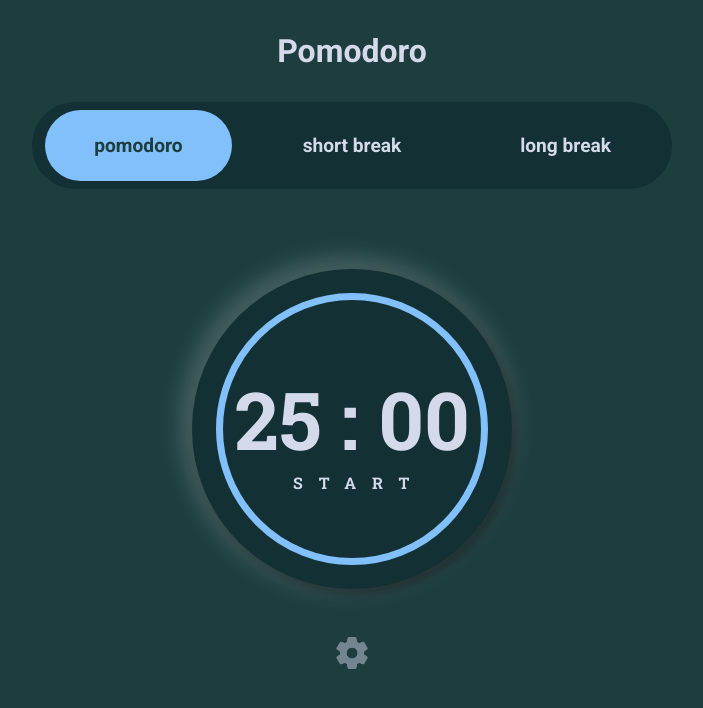
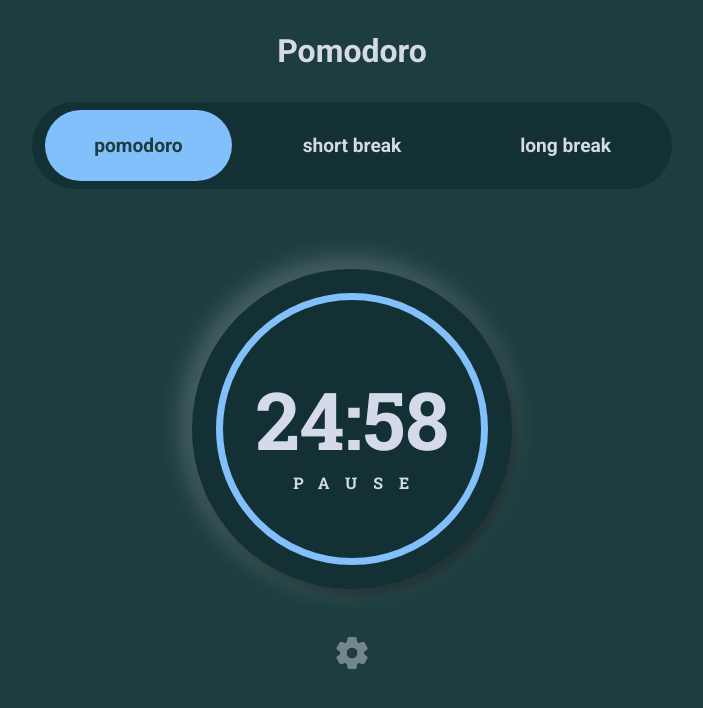
Before and after one commit to domingoacd/pomodoro, a React (Create React App) app: page / in a window 1280 px wide. Both pictures are taken after a click on the button "START". Shown: the top 708 px of the page, without its empty margins (288-991 px from the left). Built offline with nearby package versions, Linux system fonts and the light colour scheme.

Commit message:
Removed dependency error

```diff
--- a/src/components/app/App.jsx
+++ b/src/components/app/App.jsx
@@ -4,7 +4,11 @@ import Buttons from "../buttons/Buttons";
 import Timer from "../timer/Timer";
 import SettingsButton from "../settingsButton/SettingsButton";
 import Modal from "../modal/Modal";
-import { fetchUserConfig, getActiveTimerFromTimers } from "../../functions";
+import {
+  fetchUserConfig,
+  getActiveTimerFromTimers,
+  getInitialTime,
+} from "../../functions";
 import { TIMERS_INITIAL_STATE } from "../../constants";
 import { app } from "./app.module.scss";
 
@@ -12,10 +16,8 @@ const App = (props) => {
   const [showModal, setShowModal] = useState(false);
   const [userConfig, setUserConfig] = useState(fetchUserConfig());
   const [timers, setTimers] = useState([...TIMERS_INITIAL_STATE]);
-  const [currentTimer, setCurrentTimer] = useState({
-    ...TIMERS_INITIAL_STATE[0],
-  });
-
+  const [time, setTime] = useState(getInitialTime());
+  const [intervalId, setIntervalId] = useState(null);
   function closeModal() {
     setShowModal(false);
   }
@@ -37,6 +39,32 @@ const App = (props) => {
     setUserConfig({ ...newUserConfig });
   }
 
+  function startTimer() {
+    let currentTimer = timers.find((timer) => timer.active);
+    let currentMinutes = userConfig[currentTimer.id];
+    let currentSeconds = -1;
+
+    const intId = setInterval(() => {
+      if (currentSeconds > 0) {
+        currentSeconds = currentSeconds - 1;
+        setTime(
+          () =>
+            `${currentMinutes}:${
+              currentSeconds.toString().length < 2
+                ? "0" + currentSeconds
+                : currentSeconds
+            }`
+        );
+      } else {
+        currentSeconds = 59;
+        currentMinutes = currentMinutes - 1;
+        setTime(() => `${currentMinutes}:${currentSeconds}`);
+      }
+    }, 1000);
+
+    setIntervalId(intId);
+  }
+
   return (
     <div className={app}>
       <Modal
@@ -50,6 +78,8 @@ const App = (props) => {
       <Timer
         currentTimer={getActiveTimerFromTimers(timers)}
         userConfig={userConfig}
+        startTimer={startTimer}
+        currentTime={time}
       />
       <SettingsButton openModal={openModal} />
     </div>
--- a/src/components/timer/Timer.jsx
+++ b/src/components/timer/Timer.jsx
@@ -1,17 +1,38 @@
-import React from "react";
-import { timer, timer__inner, time, pause, blue, pink, green } from "./timer.module.scss";
+import React, { useState } from "react";
+import {
+  timer,
+  timer__inner,
+  time,
+  toggleTimer,
+  blue,
+  pink,
+  green
+} from "./timer.module.scss";
 
-const Timer = ({currentTimer, userConfig}) => {
+const Timer = ({ currentTimer, userConfig, startTimer, currentTime }) => {
+  const [showStartBtn, setShowStartBtn] = useState(true);
   const colorsMapper = {
     blue,
     pink,
-    green
+    green,
+  };
+
+  const runTimer = (e) => {
+    setShowStartBtn(false);
+    startTimer();
   }
+
   return (
     <div className={timer}>
       <div className={`${timer__inner} ${colorsMapper[userConfig.color]}`}>
-        <span className={time}>{userConfig[currentTimer.id] + ' : 00'}</span>
-        <button className={pause}>Start</button>
+        <span className={time}>{currentTime}</span>
+        {showStartBtn ? (
+          <button className={`${toggleTimer}`} onClick={runTimer}>
+            Start
+          </button>
+        ) : (
+          <button className={toggleTimer}>Pause</button>
+        )}
       </div>
     </div>
   );
--- a/src/components/timer/timer.module.scss
+++ b/src/components/timer/timer.module.scss
@@ -44,7 +44,7 @@
       color: variables.$text-primary;
     }
 
-    .pause {
+    .toggleTimer {
       font-size: 1rem;
       font-family: "Roboto Slab", serif;
       text-align: center;
--- a/src/constants/index.js
+++ b/src/constants/index.js
@@ -1,4 +1,5 @@
 export const STORAGE_NAME = "pomo_config";
+export const DEFAULT_TIMER = "pomodoro";
 export const BASE_CONFIG = Object.freeze({
   pomodoro: 25,
   short_break: 5,
--- a/src/functions/index.js
+++ b/src/functions/index.js
@@ -1,4 +1,4 @@
-import { BASE_CONFIG, STORAGE_NAME } from "../constants";
+import { BASE_CONFIG, STORAGE_NAME, DEFAULT_TIMER } from "../constants";
 
 export const fetchUserConfig = () => {
   const userConfig = localStorage.getItem(STORAGE_NAME) || BASE_CONFIG;
@@ -9,3 +9,16 @@ export const getActiveTimerFromTimers = (timers) => {
   const activeTimer = timers.find((timer) => timer.active);
   return { ...activeTimer };
 };
+
+export const getInitialTime = () => {
+  const config = fetchUserConfig();
+  return `${config[DEFAULT_TIMER]}:00`
+}
+
+export const convertMinutesToMilliseconds = (minutes) => {
+  return Number(minutes) * 60 * 1000;
+}
+
+export const convertMillisecondsToMinutes = (milliseconds) => {
+  return Number(milliseconds) / 60 / 1000;
+}
```
Also changed, not shown: 2 other files (tests, documents, lock files or other folders).
